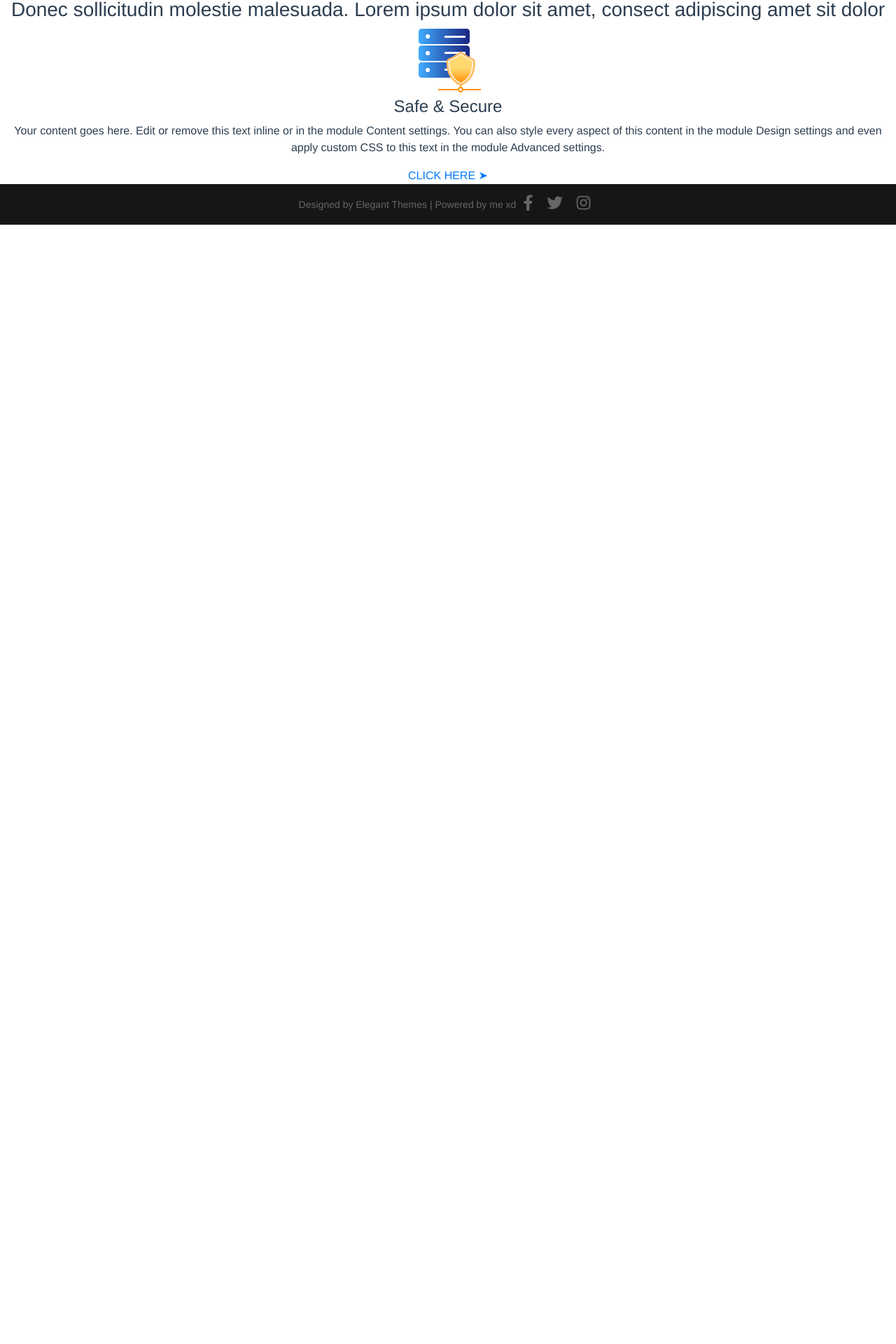
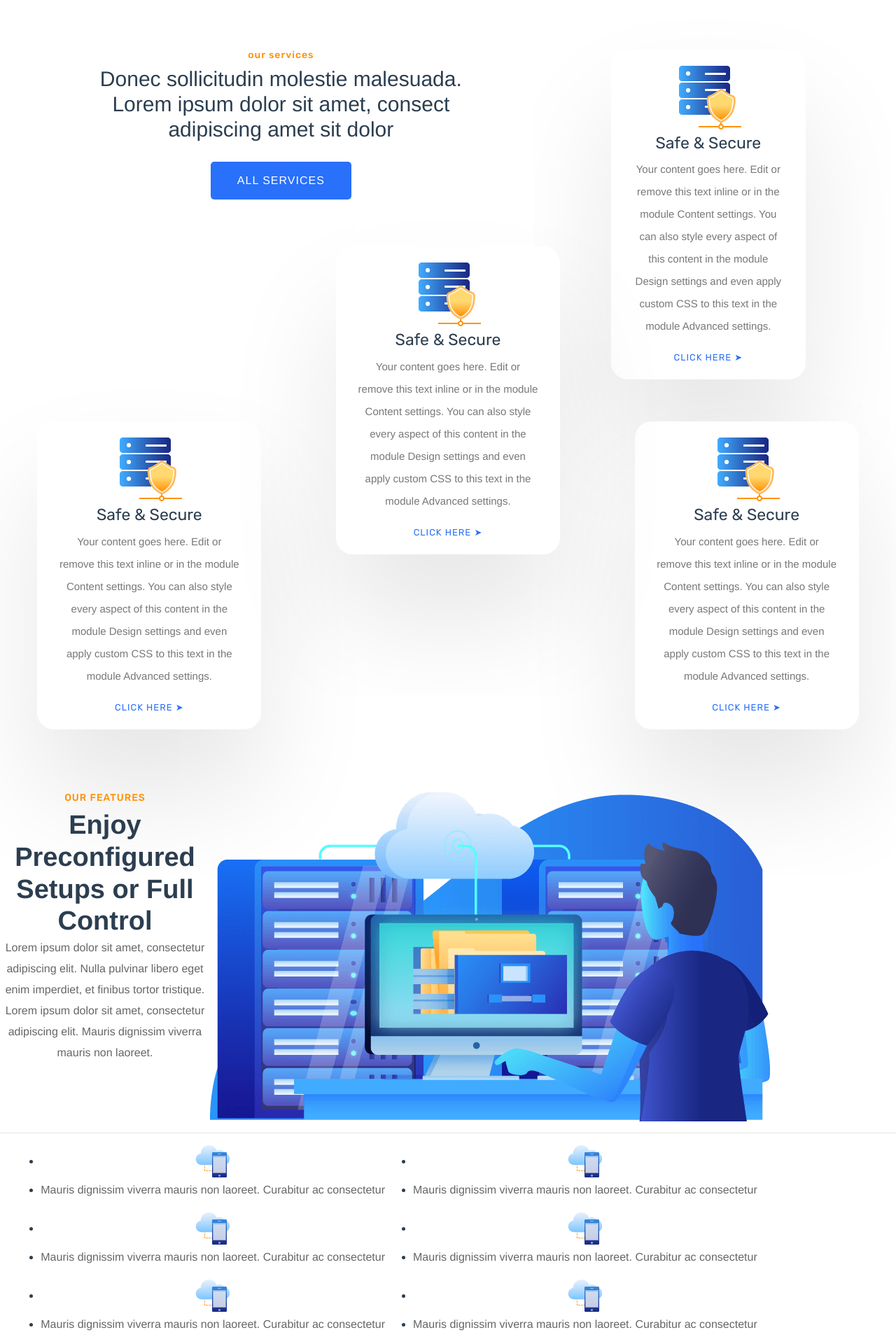
Before and after one commit to AlontNY/landing_coloaborativo, a Vue app: page / in a window 1280 px wide. Shown: the part 1038-2958 px from the top of the page at 70% size. Before the commit the page ends 1359 px from the top, so only its background shows below. Built offline with nearby package versions, Linux system fonts and the light colour scheme.

Commit message:
features

```diff
--- a/src/components/Dominios.vue
+++ b/src/components/Dominios.vue
@@ -8,11 +8,36 @@
             <li><span class="punto">.</span><span class="dominio">gov</span><span class="anio">$8.99/yr</span></li>
         </ul>
      </main>
+
     <section id="servicios">
-     <div class="contenedor">
-         <div class="titular">
-             <h2>our services</h2>
-             <h3>Donec sollicitudin molestie malesuada. Lorem ipsum dolor sit amet, consect adipiscing amet sit dolor</h3>
+        <div class="container">
+            <div class="contenedor">
+            <div class="titular">
+                <h2>our services</h2>
+                <h3>Donec sollicitudin molestie malesuada. Lorem ipsum dolor sit amet, consect adipiscing amet sit dolor</h3>
+                <a href="" class="boton">ALL SERVICES</a>
+            </div>
+            <div class="servicios" id="uno">
+                <img src="~@/assets/imagenes/safe.png" alt="">
+                <h4>Safe & Secure</h4>
+                <p>Your content goes here. Edit or remove this text inline or in the module Content settings. You can also style every aspect of this content in the module Design settings and even apply custom CSS to this text in the module Advanced settings.</p>
+                <a href="">CLICK HERE ➤</a>
+            </div>
+         </div>
+        </div>
+
+     <div class="contenedor servicios_2">
+         <div class="servicios">
+             <img src="~@/assets/imagenes/safe.png" alt="">
+             <h4>Safe & Secure</h4>
+             <p>Your content goes here. Edit or remove this text inline or in the module Content settings. You can also style every aspect of this content in the module Design settings and even apply custom CSS to this text in the module Advanced settings.</p>
+             <a href="">CLICK HERE ➤</a>
+         </div>
+         <div class="servicios" id="dos">
+             <img src="~@/assets/imagenes/safe.png" alt="">
+             <h4>Safe & Secure</h4>
+             <p>Your content goes here. Edit or remove this text inline or in the module Content settings. You can also style every aspect of this content in the module Design settings and even apply custom CSS to this text in the module Advanced settings.</p>
+             <a href="">CLICK HERE ➤</a>
          </div>
          <div class="servicios">
              <img src="~@/assets/imagenes/safe.png" alt="">
@@ -22,7 +47,66 @@
          </div>
      </div>
     </section>
- </div>
+
+    <section id="features">
+     <div class="contenedor">
+         <div class="titular">
+             <h2>OUR FEATURES</h2>
+             <h3>Enjoy Preconfigured Setups or Full Control</h3>
+             <p>Lorem ipsum dolor sit amet, consectetur adipiscing elit. Nulla pulvinar libero eget enim imperdiet, et finibus tortor tristique. Lorem ipsum dolor sit amet, consectetur adipiscing elit. Mauris dignissim viverra mauris non laoreet.</p>
+         </div>
+         <div class="imagen">
+             <img src="~@/assets/imagenes/features-grande.png" alt="">
+         </div>
+     </div>
+         <hr>
+    <div class="contenedor features-2">
+            <div class="features-1">
+                <div class="feature">
+                    <ul>
+                        <li> <img src="~@/assets/imagenes/features-chica.png" alt=""> </li>
+                        <li> <p>Mauris dignissim viverra mauris non laoreet. Curabitur ac consectetur</p></li>
+                    </ul>
+                </div>
+                 <div class="feature">
+                    <ul>
+                        <li> <img src="~@/assets/imagenes/features-chica.png" alt=""> </li>
+                        <li> <p>Mauris dignissim viverra mauris non laoreet. Curabitur ac consectetur</p></li>
+                    </ul>
+                </div>
+                 <div class="feature">
+                    <ul>
+                        <li> <img src="~@/assets/imagenes/features-chica.png" alt=""> </li>
+                        <li> <p>Mauris dignissim viverra mauris non laoreet. Curabitur ac consectetur</p></li>
+                    </ul>
+                </div>
+            </div>
+
+            <div class="features-2">
+                <div class="feature">
+                    <ul>
+                        <li> <img src="~@/assets/imagenes/features-chica.png" alt=""> </li>
+                        <li><p>Mauris dignissim viverra mauris non laoreet. Curabitur ac consectetur</p></li>
+                    </ul>
+                </div>
+                 <div class="feature">
+                    <ul>
+                        <li> <img src="~@/assets/imagenes/features-chica.png" alt=""> </li>
+                        <li><p>Mauris dignissim viverra mauris non laoreet. Curabitur ac consectetur</p></li>
+                    </ul>
+                </div>
+                 <div class="feature">
+                    <ul>
+                        <li> <img src="~@/assets/imagenes/features-chica.png" alt=""> </li>
+                        <li><p>Mauris dignissim viverra mauris non laoreet. Curabitur ac consectetur</p></li>
+                    </ul>
+                </div>
+            </div>
+          </div>
+
+         </section>
+
+    </div>
 </template>
 
 <style scoped>
@@ -46,4 +130,101 @@
      color:#999;
      font-size: 14px;
  }
+ /*servicios*/
+ #servicios{
+     padding-top: 120px;
+ }
+ #servicios .contenedor{
+     display:flex;
+     justify-content: space-around;
+ }
+ #servicios .titular{
+     width: 49%;
+ }
+ #servicios .servicios{
+     width:25%;
+     background-color:#fff;
+     box-shadow: 0px 90px 160px  0px rgba(0,0,0,0.1);
+     border-radius:24px;
+     padding: 20px 30px;
+ }
+ #servicios h2{
+     font-family: 'Rubik';
+     font-weight: 500;
+     font-size: 14px;
+     color: #ff8f00;
+     letter-spacing: 1px;
+ }
+ #servicios h3{
+     font-weight: 500px;
+     font-size: 30px;
+ }
+ #servicios .boton{
+     background: #2970fa;
+     padding: 15px 38px;
+     letter-spacing: 1px;
+     color:white;
+     text-decoration: none;
+     border-radius: 5px;
+     margin-top: 20px;
+     display: inline-block;
+ }
+ .servicios h4 {
+     font-size: 23px;
+     font-weight: normal;
+     font-family: 'Rubik';
+ }
+ .servicios p {
+     color: #787878;
+     font-size: 15px;
+     line-height: 32px;
+ }
+ .servicios a {
+     color: #2970fa;
+     text-decoration: none;
+     font-family: 'Rubik';
+     letter-spacing: 1px;
+     font-size: 13px;
+ }
+
+ .servicios_2{
+     margin-top: 60px;
+ }
+ .servicios_2 #dos{
+     position: relative;
+     top:-250px;
+ }
+ #servicios #uno {
+     margin-left: 111px;
+ }
+/*features*/
+#features{
+    padding-top: 90px;
+
+}
+#features h2{
+    font-family:'Rubik';
+    font-weight: 500;
+    text-transform: uppercase;
+    font-size:14px;
+    color:#ff8f00;
+    letter-spacing: 1px;
+}
+#features h3{
+    font-weight: bold;
+    font-size: 38px;
+    margin:0;
+}
+#features p {
+ color:#666;
+ line-height: 30px;
+}
+#features .contenedor{
+    display: flex;
+    justify-content: center;
+    max-width: 1100px;
+}
+#features .titular {
+    width:40%;
+}
 </style>
```
Also changed, not shown: src/assets/imagenes/features-chica.png (added), src/assets/imagenes/features-grande.png (added).
